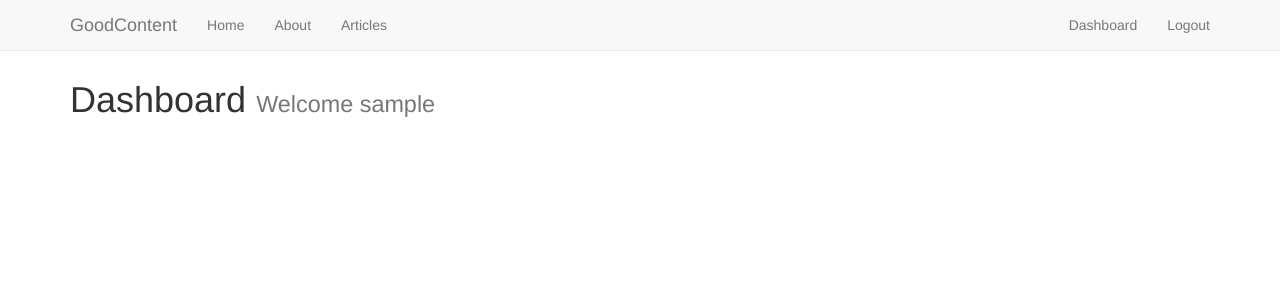
After one commit to jmichaeln5/goodcontent, a Flask app: page /dashboard in a window 1280 px wide. The commit adds this page. Shown: the top 300 px of the page. Run offline with Flask 2, Linux system fonts and the light colour scheme; the visitor is signed in with stand-in values (Sample User, id 1); some libraries are stand-ins or nearby versions.

Commit message:
Login/Logout functionality and protected dashboard route

```diff
--- a/app.py
+++ b/app.py
@@ -3,6 +3,7 @@ from data import Articles
 from flask_mysqldb import MySQL
 from wtforms import Form, StringField, TextAreaField, PasswordField, validators
 from passlib.hash import sha256_crypt
+from functools import wraps
 
 app = Flask(__name__)
 
@@ -15,7 +16,9 @@ app.config['MYSQL_CURSORCLASS'] = 'DictCursor'
 # init MySQL
 mysql = MySQL(app)
 
+# Grabs Data from Artice File
 Articles = Articles()
+
 
 @app.route('/')
 def index():
@@ -33,6 +36,7 @@ def articles():
 def article(id):
         return render_template('article.html', id=id)
 
+# Start of Register
 class RegisterForm(Form):
     name = StringField('Name', [validators.Length(min=1, max=50)])
     username = StringField('Username', [validators.Length(min=4, max=25)])
@@ -73,6 +77,7 @@ def register():
 @app.route('/login', methods=['GET', 'POST'] )
 def login():
     if request.method == 'POST':
+
         #Get Form Fields
         username = request.form['username']
         password_canidate = request.form['password']
@@ -90,17 +95,48 @@ def login():
 
             #Compare Passwords
             if sha256_crypt.verify(password_canidate, password):
-                msg = 'Correct mane'
-                return render_template('login.html', msg=msg)
+                #Passed
+                session['logged_in'] = True
+                session['username'] = username
+
+                flash('Logged in mane', 'success')
+                return redirect(url_for('dashboard'))
             else:
                 error = 'Invalid Credentials'
                 return render_template('login.html', error=error)
+            #  Close Connection
+            cur.close
+
         else:
             error = "Username not found."
             return render_template('login.html', error=error)
 
     return render_template('login.html')
 
+# Checks if user is logged in
+def is_logged_in(f):
+    @wraps(f)
+    def wrap(*args, **kwargs):
+        if 'logged_in' in session:
+            return f(*args, **kwargs)
+        else:
+            flash('Unauthorized, Please login', 'danger')
+            return redirect(url_for('login'))
+    return wrap
+
+# Logout
+@app.route('/logout')
+def logout():
+    session.clear()
+    flash('You are now logged out.', 'success')
+    return redirect(url_for('login'))
+
+@app.route('/dashboard')
+@is_logged_in
+def dashboard():
+    return render_template('dashboard.html')
+
+
 # Should be last line of file
 if __name__ == '__main__':
     app.secret_key='secret_key'
--- /dev/null
+++ b/templates/dashboard.html
@@ -0,0 +1,7 @@
+{% extends 'layout.html' %}
+
+{% block body %}
+
+  <h1> Dashboard <small> Welcome {{ session.username }} </small> </h1>
+
+{% endblock %}
--- a/templates/includes/_navbar.html
+++ b/templates/includes/_navbar.html
@@ -1,4 +1,4 @@
-<nav class="navbar navbar-light navbar-fixed-top">
+<nav class="navbar navbar-default navbar-fixed-top">
   <div class="container">
     <div class="navbar-header">
       <button type="button" class="navbar-toggle collapsed" data-toggle="collapse" data-target="#navbar" aria-expanded="false" aria-controls="navbar">
@@ -14,9 +14,19 @@
         <li><a href="/">Home</a></li>
         <li><a href="/about">About</a></li>
         <li><a href="/articles">Articles</a></li>
-        <li><a href="/register">SignUp</a></li>
-        <li><a href="/login">Login</a></li>
       </ul>
+
+      <ul class="nav navbar-nav navbar-right">
+        {%  if session.logged_in %}
+          <li><a href="/dashboard">Dashboard</a></li>
+          <li><a href="/logout">Logout</a></li>
+        {% else %}
+          <li><a href="/register">SignUp</a></li>
+          <li><a href="/login">Login</a></li>
+        {% endif %}
+
+      </ul>
+
     </div><!--/.nav-collapse -->
   </div>
 </nav>
```
